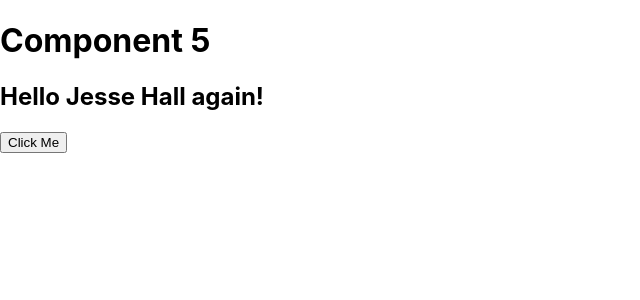
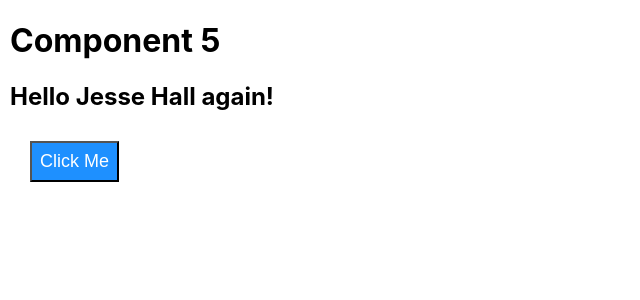
Before and after one commit to ImranAhmed26/practice-usecontext, a Next.js app: page /trial3 in a window 1280 px wide. Shown: the top 300 px of the page, without its empty margins (0-640 px from the left). Built offline with nearby package versions, Linux system fonts and the light colour scheme.

Commit message:
first commit

```diff
--- a/components/profile.js
+++ b/components/profile.js
@@ -9,7 +9,7 @@ const Profile = () => {
     <div className={styles.main}>
       <h1 className={styles.title}>User Profile</h1>
       {/* <h1>{`Employee Name: ${value}`}</h1> */}
-      <div>The answer is {value} </div>
+      <div>The User is {data} </div>
     </div>
   );
 };
--- a/pages/trial3.js
+++ b/pages/trial3.js
@@ -1,15 +1,31 @@
-import { useState, createContext, useContext } from "react";
+import { useState, createContext } from "react";
 import Component5 from "../components/trial-3";
 
 export const UserContext = createContext();
+
+const myStyle = {
+  color: "white",
+  backgroundColor: "DodgerBlue",
+  padding: "8px 8px",
+  margin: "10px 20px",
+  fontFamily: "Arial",
+  " border-radius": " 15px",
+  "font-size": "18px",
+};
+
+const container = {
+  margin: "10px",
+};
 
 function Component1() {
   const [user, setUser] = useState("Jesse Hall");
 
   return (
     <UserContext.Provider value={user}>
+      <div style={container}>
         <Component5 />
         <button
+          style={myStyle}
           onClick={() => {
             `${
               user === "Jesse Hall"
@@ -22,6 +38,7 @@ function Component1() {
         >
           Click Me
         </button>
+      </div>
     </UserContext.Provider>
   );
 }
```
Also changed, not shown: components/main.js (+5 -5 lines). Lines whose indentation alone changed are shown as unchanged.
